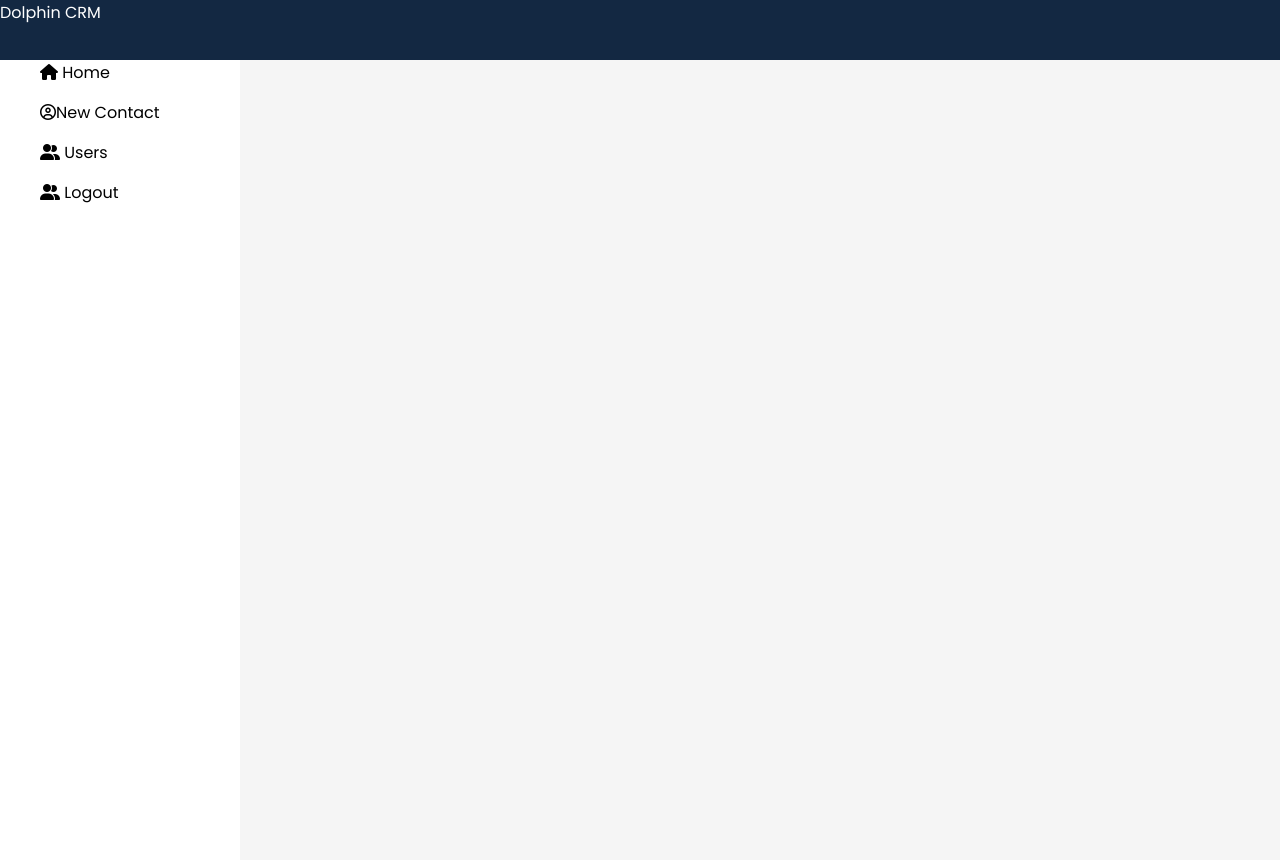
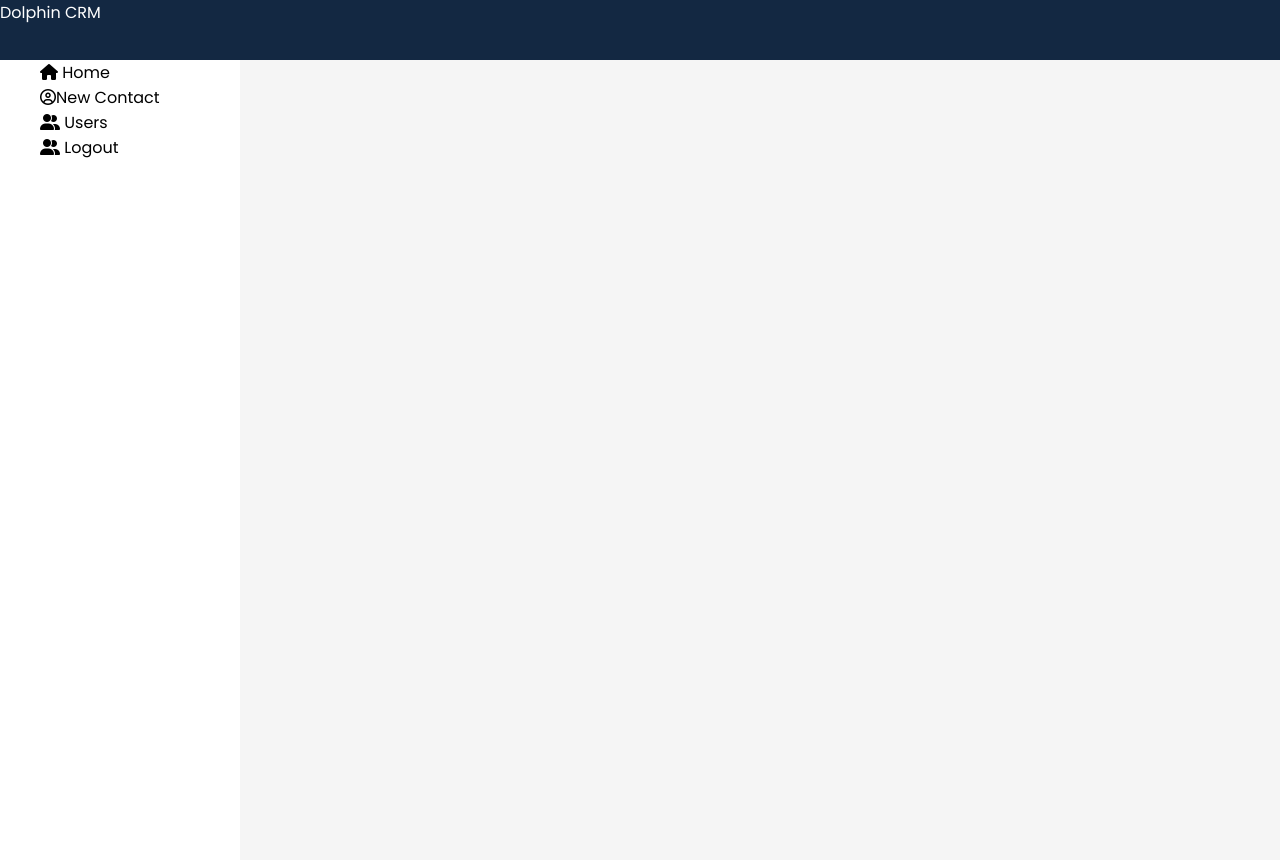
Before and after one commit to tarequerobinson/info2180-finalproject, a PHP site: page / in a window 1280 px wide. Run offline with PHP 8.4, Linux system fonts and the light colour scheme; some libraries are stand-ins or nearby versions.

Commit message:
comments cleanup

```diff
--- a/css/home.css
+++ b/css/home.css
@@ -40,6 +40,5 @@ table{
    tbody{
 
 
-    /* height:600px; */
     background-color: white;
    }
--- a/css/styles.css
+++ b/css/styles.css
@@ -1,5 +1,4 @@
 /* css/styles.css */
-/* Add your CSS styles here */
 
 *{
 
@@ -16,8 +15,6 @@ header{
     background-color: rgb(19, 40, 66);
     height: 60px;
 
-    /* text-align: center; */
-    /* justify-content: left; */
     color: white;
 }
 body{
@@ -60,23 +57,5 @@ li {
     align-items: left;
     list-style: none;
     width: 100%;
-    /* background:#7ab6ff; */
-/* align-self: left; */
-
-    /* position: fixed; */
-    /* background:#1A74E2; */
-    height: 40px;
-    /* margin-top: 0px; */
-
-
-    /* align-items: center;
-    border-top: 0.21px solid #1252a0;
-    border-bottom: 0.21px solid #1252a0;
-
-    padding: 20px;
-    padding-left: 45px;
-    list-style: none; */
-    /*margin-left: 20px;*/
-    /* transition: 0.5s ease; */
 
 }
```
Also changed, not shown: js/app.js (+0 -30 lines), screens/login.php (+0 -13 lines), screens/users.php (+0 -10 lines).
